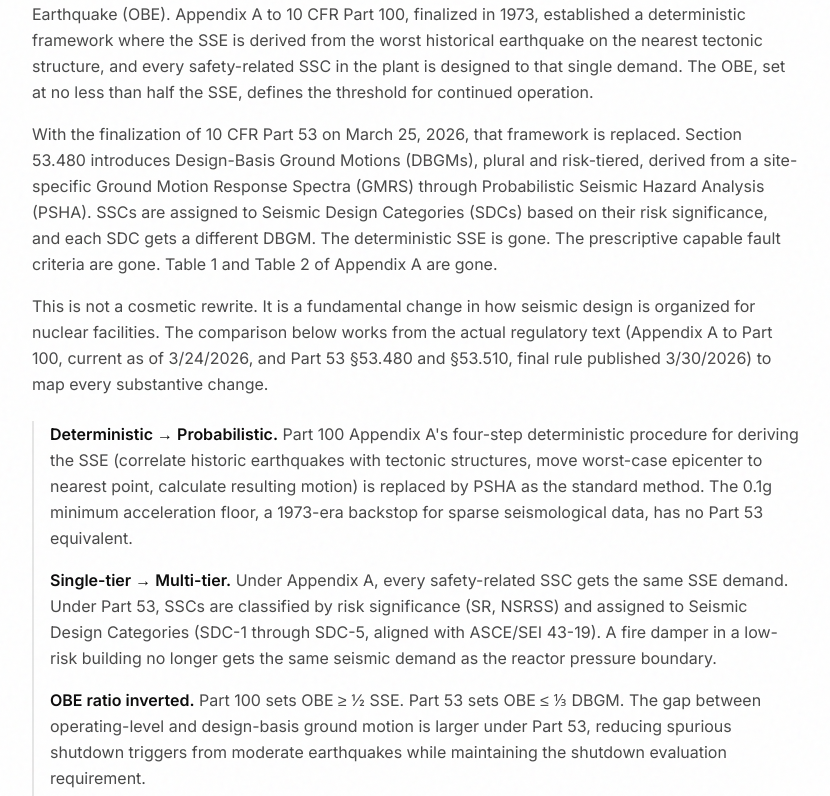
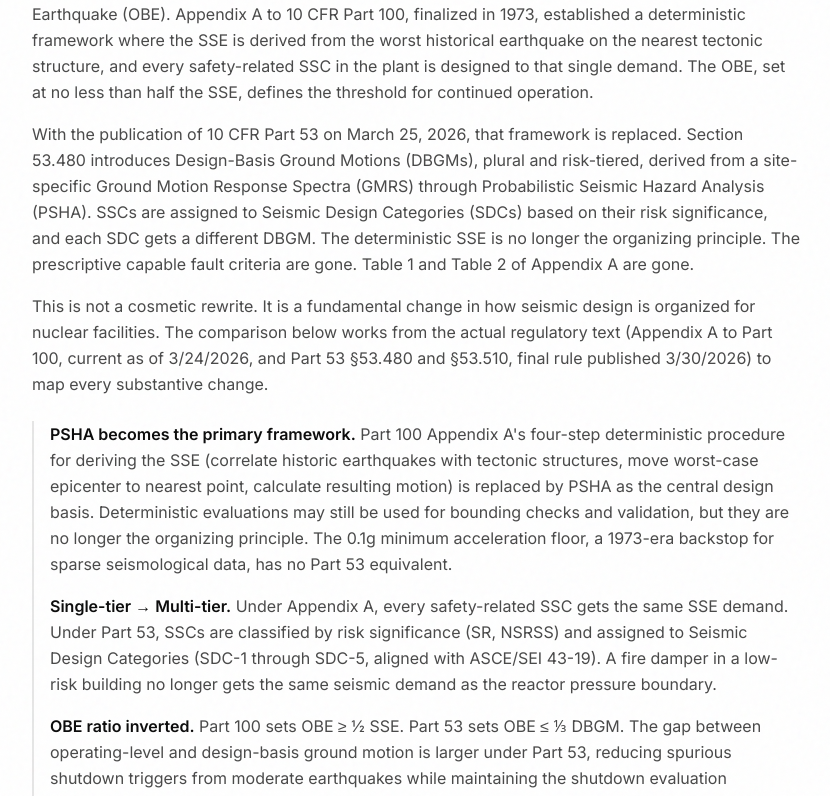
Before and after one commit to in-variant/invariant-website, a React (Vite) app: page /blog/seismic-design-shift in a window 1280 px wide. Shown: the part 504-1300 px from the top of the page, without its empty margins (224-1054 px from the left). Built offline with nearby package versions, Linux system fonts and the light colour scheme; a web font is replaced by a local one.

Commit message:
fix: nuances in src/pages/blog/SeismicDesignShift.tsx

```diff
--- a/src/pages/blog/SeismicDesignShift.tsx
+++ b/src/pages/blog/SeismicDesignShift.tsx
@@ -61,7 +61,7 @@ const SECTIONS: Section[] = [
           'Deterministic: trace historic earthquakes to tectonic structures, assume worst epicenter at nearest point to site. Appendix A §V(a)(1)(i)-(iv) prescribes a four-step procedure for correlating earthquakes with structures and provinces. §100.23(d)(1) mentions PSHA as one acceptable uncertainty method but does not require it.',
         part53:
           'Probabilistic Seismic Hazard Analysis (PSHA) explicitly endorsed as the standard approach. §53.510(c): "The site assessment must reflect these uncertainties through an appropriate analysis, such as a probabilistic seismic hazard analysis." GMRS must be characterized by both horizontal and vertical free-field response spectra. RG 1.208 is an acceptable method for developing GMRS.',
-        diff: 'Part 100 Appendix A was written before PSHA was mature (1973). It uses a deterministic framework: find the worst historical earthquake on each nearby fault, move it to the closest point to the site, calculate the resulting motion. Part 53 normalizes PSHA (the same approach already used under Appendix S to Part 50 for post-1997 licenses), making probabilistic hazard analysis the standard for advanced reactors. The deterministic four-step procedure is gone.',
+        diff: 'Part 100 Appendix A was written before PSHA was mature (1973). It uses a deterministic framework: find the worst historical earthquake on each nearby fault, move it to the closest point to the site, calculate the resulting motion. Part 53 makes PSHA the primary framework (the same approach already used under Appendix S to Part 50 for post-1997 licenses), replacing the deterministic SSE as the central design basis for advanced reactors. Deterministic checks may still be used for bounding or validation, but the four-step deterministic procedure is no longer the organizing principle.',
       },
       {
         topic: 'Uncertainty treatment',
@@ -471,13 +471,13 @@ export default function SeismicDesignShift() {
               the threshold for continued operation.
             </p>
             <p className="font-sans text-base text-ink/75 leading-relaxed">
-              With the finalization of 10 CFR Part 53 on March 25, 2026, that framework is replaced.
+              With the publication of 10 CFR Part 53 on March 25, 2026, that framework is replaced.
               Section 53.480 introduces Design-Basis Ground Motions (DBGMs), plural and risk-tiered,
               derived from a site-specific Ground Motion Response Spectra (GMRS) through Probabilistic
               Seismic Hazard Analysis (PSHA). SSCs are assigned to Seismic Design Categories (SDCs)
               based on their risk significance, and each SDC gets a different DBGM. The deterministic
-              SSE is gone. The prescriptive capable fault criteria are gone. Table 1 and Table 2 of
-              Appendix A are gone.
+              SSE is no longer the organizing principle. The prescriptive capable fault criteria are gone.
+              Table 1 and Table 2 of Appendix A are gone.
             </p>
             <p className="font-sans text-base text-ink/75 leading-relaxed">
               This is not a cosmetic rewrite. It is a fundamental change in how seismic design is
@@ -489,12 +489,14 @@ export default function SeismicDesignShift() {
 
           <div className="space-y-4 pl-4 border-l-2 border-ink/10">
             <p className="font-sans text-base text-ink/75 leading-relaxed">
-              <strong className="text-ink">Deterministic → Probabilistic.</strong> Part 100
+              <strong className="text-ink">PSHA becomes the primary framework.</strong> Part 100
               Appendix A's four-step deterministic procedure for deriving the SSE (correlate
               historic earthquakes with tectonic structures, move worst-case epicenter to
-              nearest point, calculate resulting motion) is replaced by PSHA as the standard
-              method. The 0.1g minimum acceleration floor, a 1973-era backstop for sparse
-              seismological data, has no Part 53 equivalent.
+              nearest point, calculate resulting motion) is replaced by PSHA as the central
+              design basis. Deterministic evaluations may still be used for bounding checks
+              and validation, but they are no longer the organizing principle. The 0.1g minimum
+              acceleration floor, a 1973-era backstop for sparse seismological data, has no
+              Part 53 equivalent.
             </p>
             <p className="font-sans text-base text-ink/75 leading-relaxed">
               <strong className="text-ink">Single-tier → Multi-tier.</strong> Under Appendix A,
```
